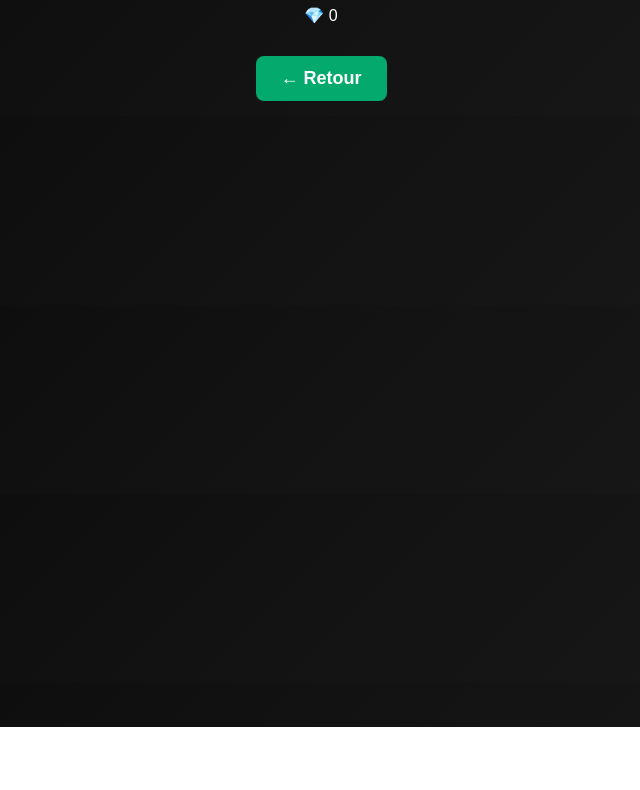
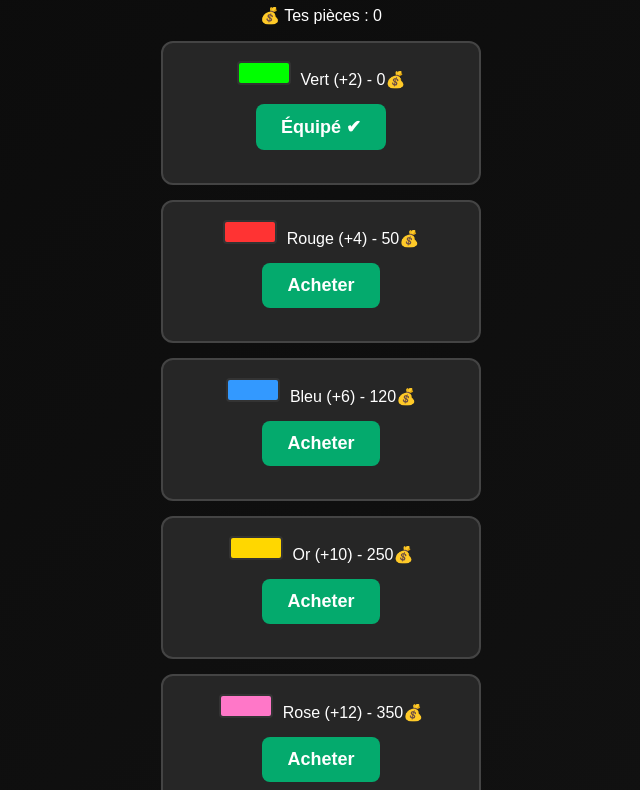
Before and after one commit to Alex84010/snake.github.io, a plain HTML site: page shop.html in a window 1280 px wide. Shown: the part 73-863 px from the top of the page, without its empty margins (319-959 px from the left). Before the commit the page ends 800 px from the top, so only its background shows below. Drawn offline with Linux system fonts and the light colour scheme.

Commit message:
Update shop.html

```diff
--- a/shop.html
+++ b/shop.html
@@ -2,18 +2,102 @@
 <html lang="fr">
 <head>
   <meta charset="UTF-8">
-  <title>Boutique</title>
+  <title>Boutique - Snake</title>
   <link rel="stylesheet" href="style.css">
 </head>
+
 <body>
+  <h1>🛍️ Boutique du Snake</h1>
 
-<h1 class="title">🛍️ Boutique</h1>
-<p>💎 <span id="coins">0</span></p>
+  <p>💰 Tes pièces : <span id="coins">0</span></p>
 
-<div id="shop"></div>
+  <div id="shop"></div>
 
-<button class="btn-shop" onclick="window.location.href='index.html'">← Retour</button>
+  <button onclick="window.location.href='index.html'">🎮 Retour</button>
 
-<script src="shop.js"></script>
+  <script>
+    const items = [
+      { name: "Vert (+2)", color: "#00FF00", price: 0, gain: 2 },
+      { name: "Rouge (+4)", color: "#FF3333", price: 50, gain: 4 },
+      { name: "Bleu (+6)", color: "#3399FF", price: 120, gain: 6 },
+      { name: "Or (+10)", color: "#FFD700", price: 250, gain: 10 },
+      { name: "Rose (+12)", color: "#ff77c8", price: 350, gain: 12 },
+      { name: "Violet (+15)", color: "#a533ff", price: 500, gain: 15 },
+      { name: "Cyan (+17)", color: "#33ffee", price: 700, gain: 17 },
+      { name: "Blanc (+20)", color: "#ffffff", price: 900, gain: 20 },
+      { name: "Noir (+25)", color: "#000000", price: 1200, gain: 25 },
+      { name: "Arc-en-ciel (+30)", color: "rainbow", price: 2000, gain: 30 },
+      { name: "Feu (+35)", color: "fire", price: 3000, gain: 35 },
+      { name: "Glace (+40)", color: "ice", price: 3500, gain: 40 },
+      { name: "Lave (+45)", color: "lava", price: 4000, gain: 45 },
+      { name: "Plasma (+50)", color: "plasma", price: 5000, gain: 50 },
+      { name: "Émeraude (+60)", color: "#00d48c", price: 6500, gain: 60 },
+      { name: "Rubis (+70)", color: "#c4003b", price: 8000, gain: 70 },
+      { name: "Saphir (+80)", color: "#0033ff", price: 9000, gain: 80 },
+      { name: "Galaxie (+90)", color: "galaxy", price: 12000, gain: 90 },
+      { name: "Néon (+100)", color: "neon", price: 15000, gain: 100 },
+      { name: "Divin (+150)", color: "divine", price: 20000, gain: 150 }
+    ];
+
+    let coins = parseInt(localStorage.getItem("coins")) || 0;
+    let owned = JSON.parse(localStorage.getItem("ownedColors")) || ["#00FF00"];
+    let equipped = localStorage.getItem("equippedColor") || "#00FF00";
+
+    const shopDiv = document.getElementById("shop");
+    const coinsSpan = document.getElementById("coins");
+
+    coinsSpan.textContent = coins;
+
+    function renderShop() {
+      shopDiv.innerHTML = "";
+      items.forEach(item => {
+        const el = document.createElement("div");
+        el.className = "shop-item";
+
+        const box = document.createElement("div");
+        box.className = "color-box";
+        box.style.background = item.color === "rainbow"
+          ? "linear-gradient(90deg, red, orange, yellow, green, blue, purple)"
+          : item.color;
+
+        const text = document.createElement("span");
+        text.textContent = item.name + " - " + item.price + "💰";
+
+        const btn = document.createElement("button");
+
+        if (owned.includes(item.color)) {
+          btn.textContent = (equipped === item.color) ? "Équipé ✔" : "Équiper";
+          btn.onclick = () => {
+            equipped = item.color;
+            localStorage.setItem("equippedColor", equipped);
+            localStorage.setItem("gainBonus", item.gain);
+            renderShop();
+          };
+        } else {
+          btn.textContent = "Acheter";
+          btn.onclick = () => {
+            if (coins >= item.price) {
+              coins -= item.price;
+              owned.push(item.color);
+              localStorage.setItem("coins", coins);
+              localStorage.setItem("ownedColors", JSON.stringify(owned));
+              renderShop();
+            } else {
+              alert("Pas assez de pièces !");
+            }
+          };
+        }
+
+        el.appendChild(box);
+        el.appendChild(text);
+        el.appendChild(document.createElement("br"));
+        el.appendChild(btn);
+        shopDiv.appendChild(el);
+      });
+      coinsSpan.textContent = coins;
+    }
+
+    renderShop();
+  </script>
 </body>
 </html>
```
